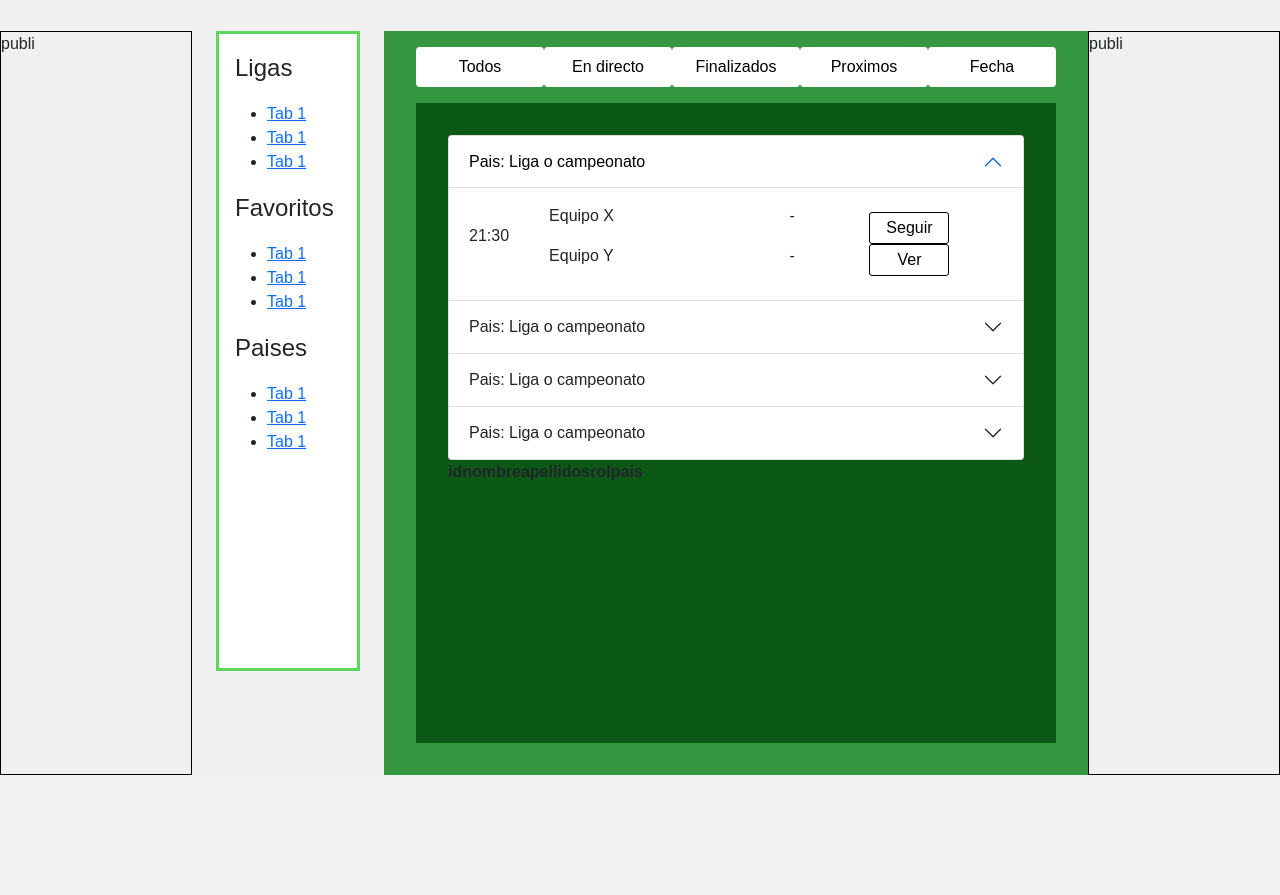
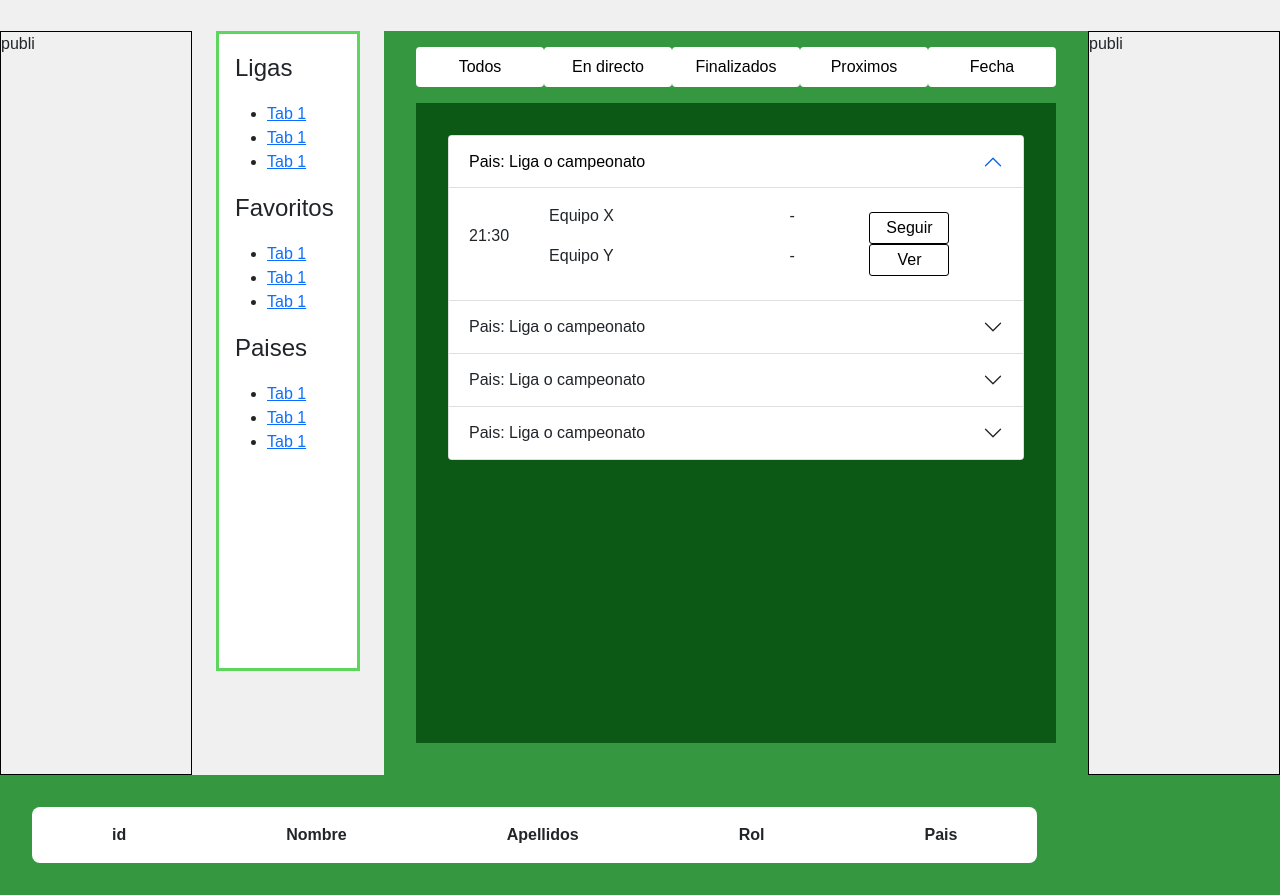
Before and after one commit to Proyecto-3BD/deporvista, a PHP site: page / in a window 1280 px wide. Shown: the part 141-1036 px from the top of the page. Before the commit the page ends 916 px from the top, so only its background shows below. Run offline with PHP 8.4, Linux system fonts and the light colour scheme; lists and menus that the app fills with data are empty.

Commit message:
cambios front

```diff
--- a/frontend/public-html/css/style.css
+++ b/frontend/public-html/css/style.css
@@ -367,3 +367,39 @@ footer {
 .cerrar button span {
     font-size: 2rem;
 }
+
+
+/** info deportista **/
+.info-deportista {
+
+    background-color: #369741;
+    border: none;
+    margin: 0;
+    padding-right: 0.8rem;
+}
+
+.info-deportista {
+
+    background-color: #369741;
+    border: none;
+    margin: 0;
+    padding: 2rem;
+}
+
+.info-deportista table thead tr th {
+    padding: 1rem 5rem;
+}
+
+.info-deportista table {
+    background-color: #ffffff;
+    border-radius: 0.5rem;
+}
+
+.info-deportista table tbody tr td {
+    border-bottom: 1px solid rgb(236, 236, 236);
+    padding: 0.5rem;
+}
+
+.info-deportista table tbody tr:last-of-type td {
+    border-bottom: 1px solid #369741;
+}
--- a/frontend/public-html/index.html
+++ b/frontend/public-html/index.html
@@ -302,31 +302,32 @@
 
                     </div>
 
-                    <div class="prueba">
-                        <div>
-                            <table>
-                                <thead>
-                                    <tr>
-                                        <th>id</th>
-                                        <th>nombre</th>
-                                        <th>apellidos</th>
-                                        <th>rol</th>
-                                        <th>pais</th>
-                                    </tr>
-                                </thead>
-                                <tbody id="data">
-
-                                </tbody>
-                            </table>
-                        </div>
-                    </div>
-
                 </div>
             </div>
+
         </div>
         <div class="publi-dos">
             <p>publi</p>
 
+        </div>
+
+    </div>
+    <div class="info-deportista">
+        <div>
+            <table>
+                <thead>
+                    <tr>
+                        <th>id</th>
+                        <th>Nombre</th>
+                        <th>Apellidos</th>
+                        <th>Rol</th>
+                        <th>Pais</th>
+                    </tr>
+                </thead>
+                <tbody id="data">
+
+                </tbody>
+            </table>
         </div>
     </div>
     <script src="/frontend/public-html/script/infoDeportista.js">
```
